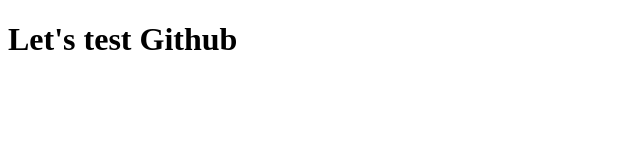
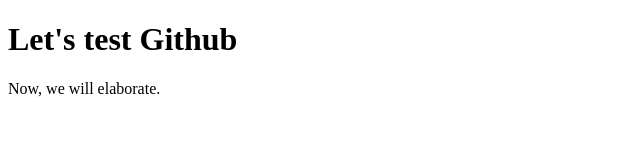
Before and after one commit to dapoudel/hubtest, a plain HTML site: page index.html in a window 1280 px wide. Shown: the whole page, without its empty margins (0-640 px from the left). Drawn offline with Linux system fonts and the light colour scheme.

Commit message:
added paragraph

```diff
--- a/index.html
+++ b/index.html
@@ -8,5 +8,6 @@
 </head>
 <body>
     <h1>Let's test Github</h1>
+    <p>Now, we will elaborate.</p>
 </body>
 </html>
```
